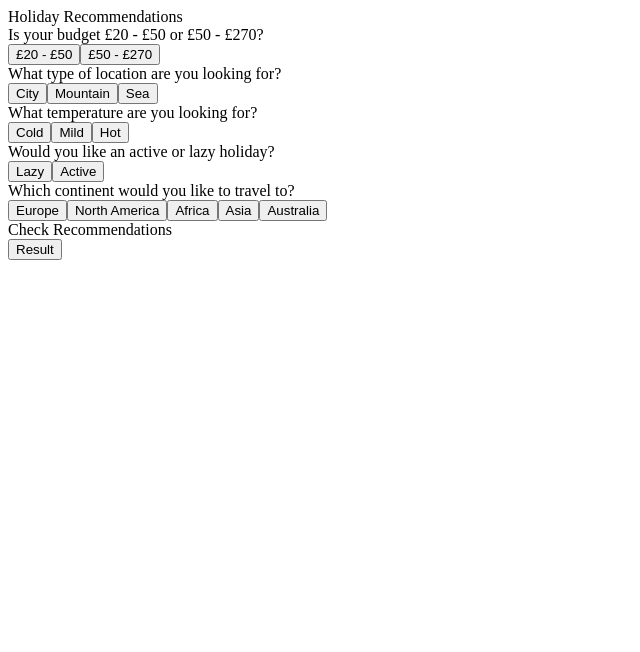
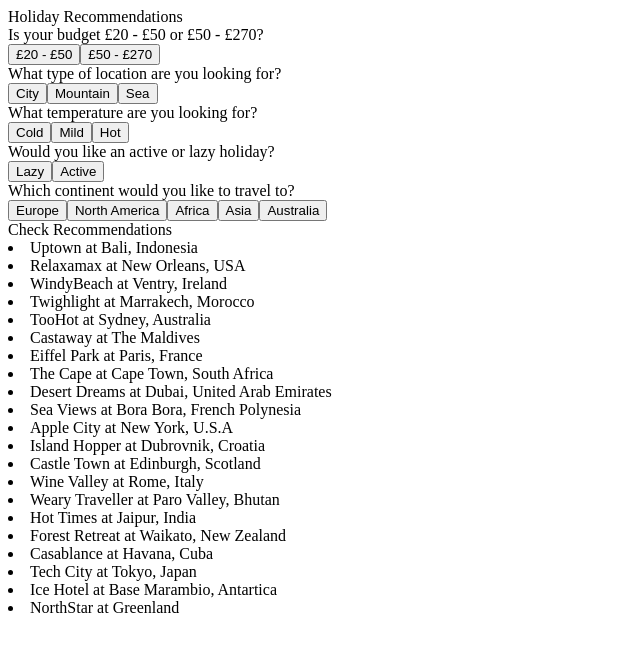
Before and after one commit to RiyadBK/Holiday.Chat.Agent, an Angular app: page / in a window 1280 px wide. Shown: the top 652 px of the page, without its empty margins (0-640 px from the left). Built offline with nearby package versions, Linux system fonts and the light colour scheme.

Commit message:
Display list of holiday recommendations

```diff
--- a/src/app/chat/chat.component.html
+++ b/src/app/chat/chat.component.html
@@ -1,7 +1,7 @@
 <div>Holiday Recommendations</div>
 
 <div>Is your budget £20 - £50 or £50 - £270?</div>
-<button>£20 - £50</button><button (click)="removeSelected([3, 4, 5])">£50 - £270</button>
+<button>£20 - £50</button><button (click)="removeSelected([3, 4, 5, 8, 12, 15, 19])">£50 - £270</button>
 
 <div>What type of location are you looking for?</div>
 <button (click)="removeSelected([11])">City</button><button>Mountain</button><button>Sea</button>
@@ -16,4 +16,6 @@
 <button>Europe</button><button>North America</button><button>Africa</button><button>Asia</button><button>Australia</button>
 
 <div>Check Recommendations</div>
-<button (click)="checkRecommendations()">Result</button>
+<li *ngFor="let holidayRecommendation of holidayRecommendations">
+    <span>{{holidayRecommendation.name}}</span>
+</li>
```
